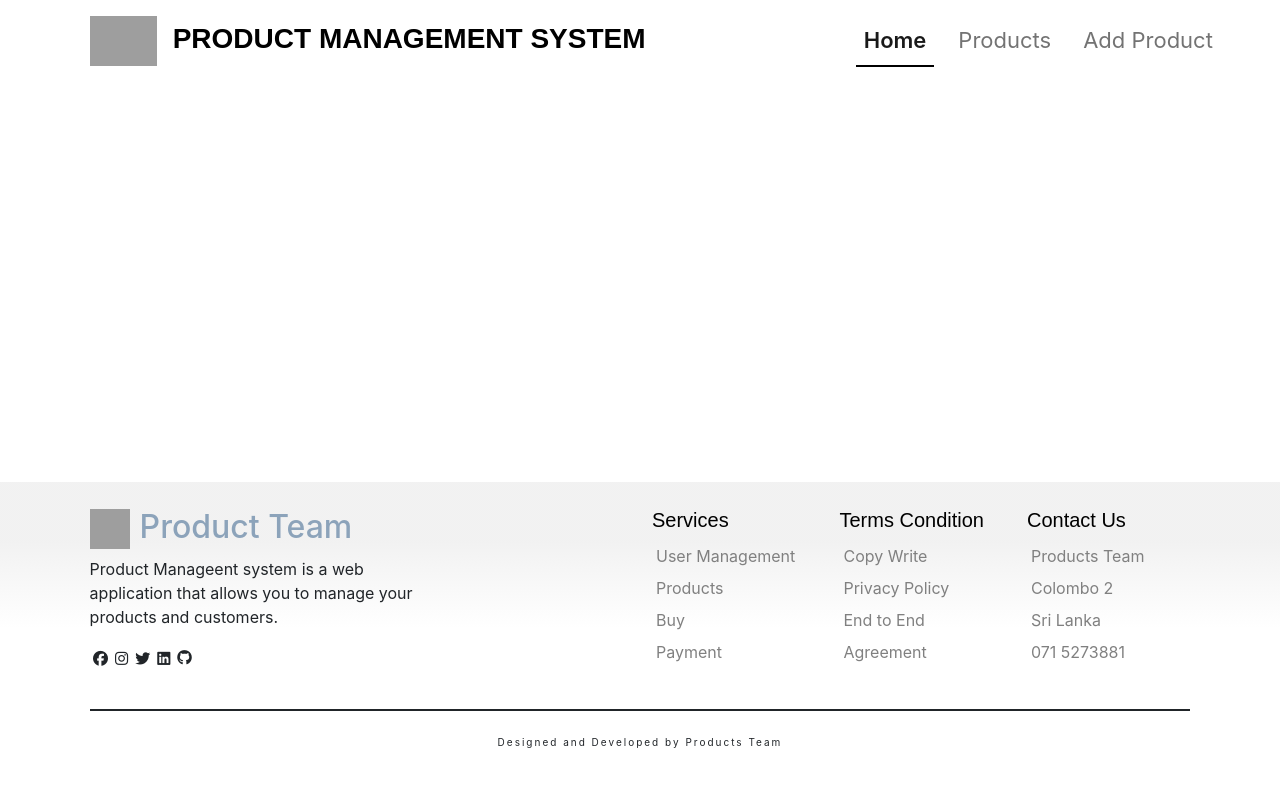
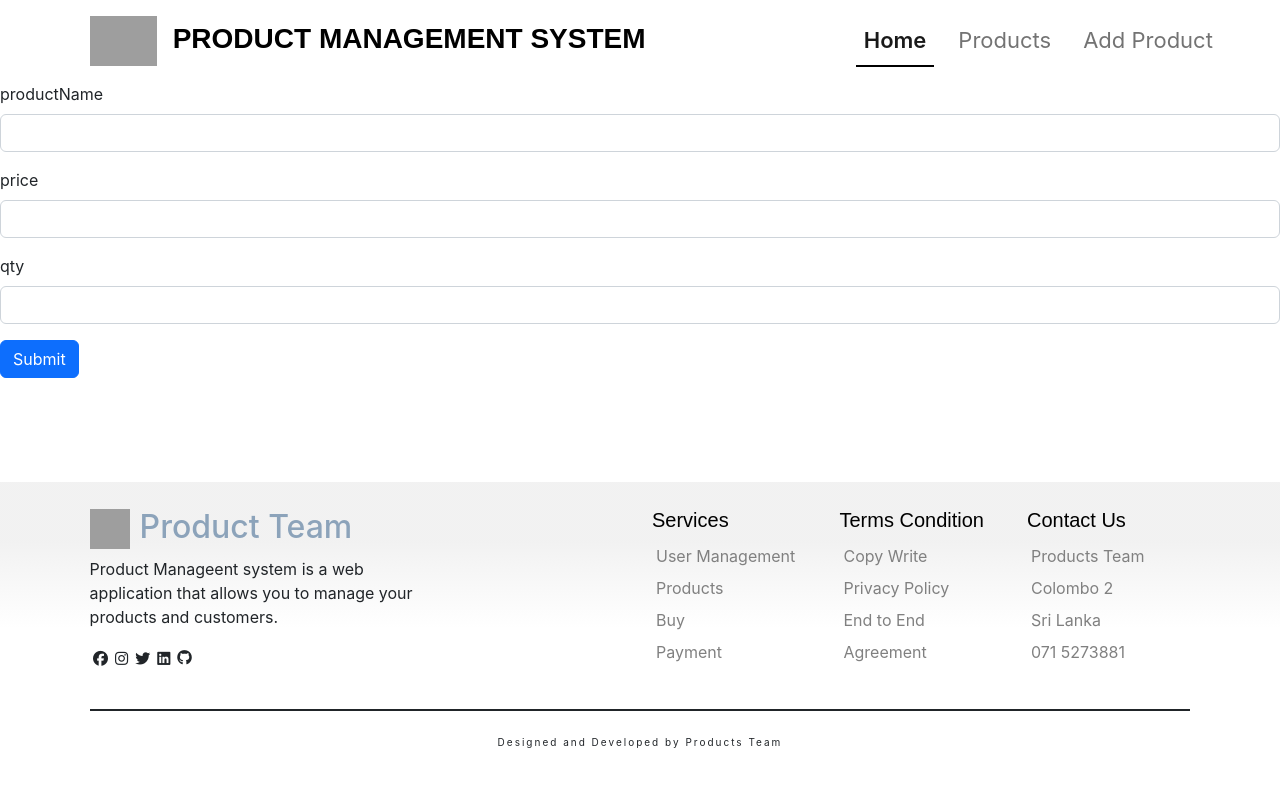
Before and after one commit to Kamindu99/product-management-system, a React (Create React App) app: page /update/1 in a window 1280 px wide. Shown: the top 786 px of the page. Built offline with nearby package versions, Linux system fonts and the light colour scheme; no server answers; grey boxes are pictures that could not be loaded.

Commit message:
update linked to app.js

```diff
--- a/src/App.js
+++ b/src/App.js
@@ -3,7 +3,7 @@ import Navbar from "./components/Navbar/Navbar";
 import { Route, BrowserRouter as Router, Routes } from "react-router-dom";
 import { ProductList } from "./pages";
 import AddProduct from "./pages/ProductManagement/AddProduct";
-
+import UpdateProducts from "./pages/ProductManagement/UpdateProducts";
 function App() {
   return (
     <div >
@@ -13,6 +13,7 @@ function App() {
           <Routes>
             <Route path="/product" element={<ProductList />} />
             <Route path="/add" element={<AddProduct />} />
+            <Route path="update/:id" element={<UpdateProducts />} />
 
           </Routes>
         </Router>
--- /dev/null
+++ b/src/pages/ProductManagement/UpdateProducts.js
@@ -0,0 +1,98 @@
+import React, { useState, useEffect } from 'react'
+import { useParams } from 'react-router-dom'
+import axios from 'axios';
+
+function UpdateProducts() {
+
+
+    const { id } = useParams();
+
+    const [productName, setProductName] = useState("");
+
+    const [price, setPrice] = useState("");
+    const [qty, setQty] = useState("")
+    const update = (e) => {
+        e.preventDefault();
+        const updateProduct = {
+            productName,
+            price,
+            qty
+        };
+        console.log(updateProduct);
+        axios.put(`http://localhost:8000/product/update/${id}`, updateProduct).then((res) => {
+            console.log(`updated`, res);
+            alert(`updated`);
+
+            setProductName("");
+            setPrice("");
+            setQty("");
+
+            window.location.replace(`/product`);
+        }).catch((err) => {
+            console.log(err);
+            alert(err);
+        });
+    }
+    const getProduct = () => {
+        axios.get(`http://localhost:8000/product/get/${id}`).then((res) => {
+            setProductName(res.data.product.productName);
+            setPrice(res.data.product.price);
+            setQty(res.data.product.qty);
+
+        }).catch((err) => {
+            alert(`error in fetch`, err);
+        })
+
+    }
+    useEffect(() => {
+        getProduct();
+
+    }, [id])
+    return (
+
+
+
+
+
+
+        <form onSubmit={update}>
+            <div class="mb-3">
+
+
+                <label for="productName" class="form-label">productName</label>
+                <input type="text" class="form-control" id="productName" onChange={(e) => {
+                    setProductName(e.target.value)
+                }}
+                    value={productName}
+                />
+            </div>
+
+
+            <div class="mb-3">
+
+
+                <label for="price" class="form-label">price</label>
+                <input type="text" class="form-control" id="price" onChange={(e) => {
+                    setPrice(e.target.value)
+                }}
+                    value={price}
+                />
+            </div>
+            <div class="mb-3">
+
+
+                <label for="qty" class="form-label">qty</label>
+                <input type="text" class="form-control" id="qty" onChange={(e) => {
+                    setQty(e.target.value)
+                }}
+                    value={qty}
+                />
+            </div>
+
+
+            <button type="submit" class="btn btn-primary">Submit</button>
+        </form>
+    )
+}
+
+export default UpdateProducts
```
